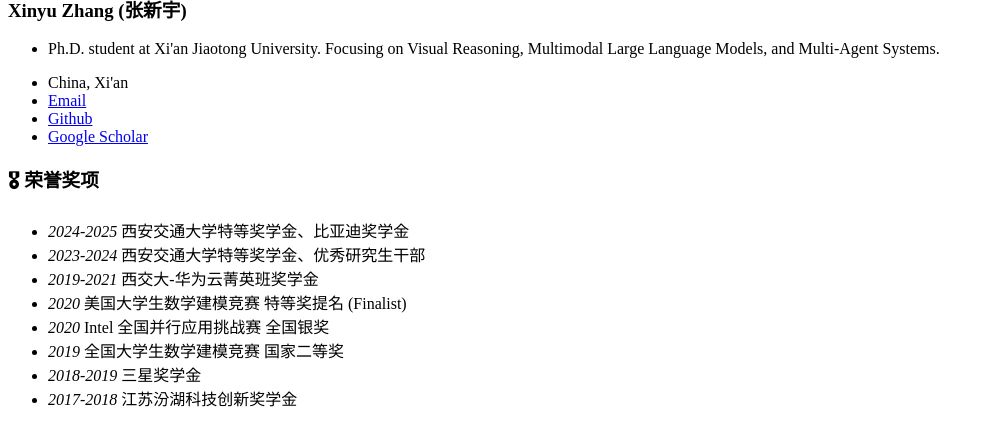
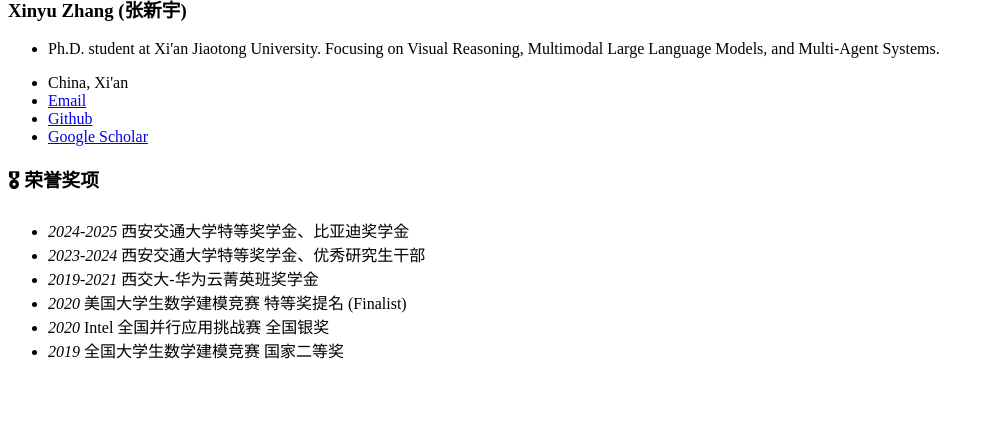
Before and after one commit to dxzxy12138/dxzxy12138.github.io, a Jekyll site: the page built from _pages/includes/honers.md, in a window 1280 px wide, cut to the strip 530-956 px from the top of the page. Shown: the whole strip, without its empty margins (0-990 px from the left). Built offline with Jekyll 4.4.1, drawn with Linux system fonts in a browser that asks for light colours; our own code applies the rules of GitHub Pages for plain Markdown files; after the commit the page ends 908 px from its top, so only the background shows below that.

Commit message:
更新了内容

```diff
--- a/_pages/includes/honers.md
+++ b/_pages/includes/honers.md
@@ -8,8 +8,6 @@
 - *2020* 美国大学生数学建模竞赛 特等奖提名 (Finalist)
 - *2020* Intel 全国并行应用挑战赛 全国银奖
 - *2019* 全国大学生数学建模竞赛 国家二等奖
-- *2018-2019* 三星奖学金
-- *2017-2018* 江苏汾湖科技创新奖学金
 </div>
 
 <div class="lang-en" style="display:none;" markdown="1">
@@ -19,6 +17,4 @@
 - *2020* MCM/ICM Contest in Modeling, Finalist
 - *2020* Intel Parallel Application Challenge, National Silver Award
 - *2019* Contemporary Undergraduate Mathematical Contest in Modeling, National Second Prize
-- *2018-2019* Samsung Scholarship
-- *2017-2018* Jiangsu Fenhu Science and Technology Innovation Scholarship
 </div>
```
